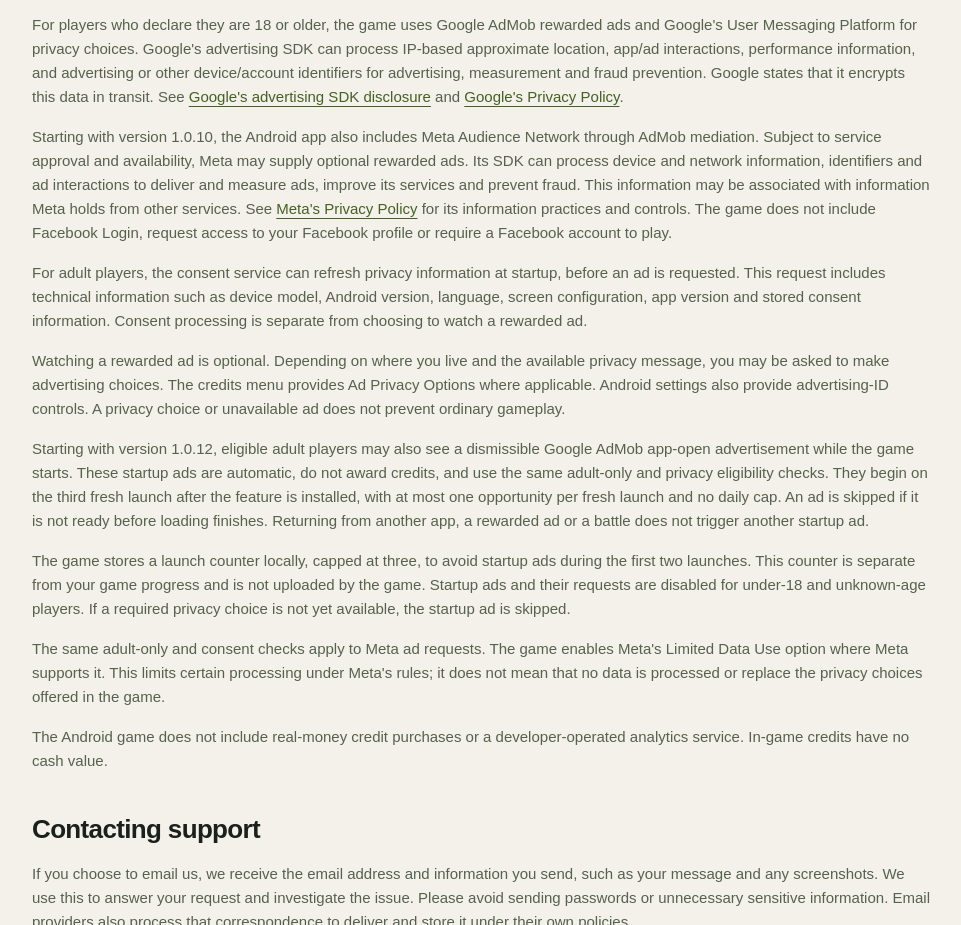
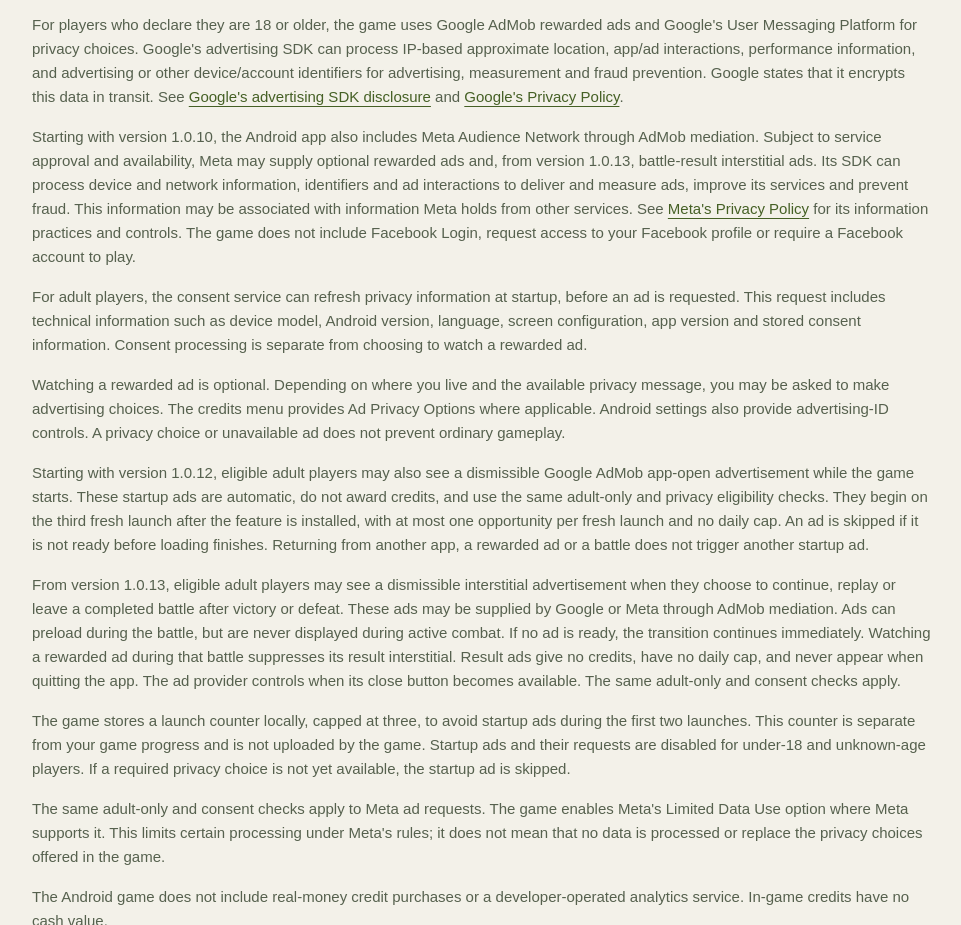
Before and after one commit to iamshivamkumar/animecharmer-website, a plain HTML site: page android-privacy.html in a window 1280 px wide. Shown: the part 1369-2294 px from the top of the page, without its empty margins (158-1119 px from the left). Drawn offline with Linux system fonts and the light colour scheme.

Commit message:
Explain battle result interstitial ads and Meta mediation

```diff
--- a/android-privacy.html
+++ b/android-privacy.html
@@ -34,10 +34,11 @@
 
     <h2>Advertisements and privacy choices</h2>
     <p>For players who declare they are 18 or older, the game uses Google AdMob rewarded ads and Google's User Messaging Platform for privacy choices. Google's advertising SDK can process IP-based approximate location, app/ad interactions, performance information, and advertising or other device/account identifiers for advertising, measurement and fraud prevention. Google states that it encrypts this data in transit. See <a href="https://developers.google.com/admob/android/privacy/play-data-disclosure">Google's advertising SDK disclosure</a> and <a href="https://policies.google.com/privacy">Google's Privacy Policy</a>.</p>
-    <p>Starting with version 1.0.10, the Android app also includes Meta Audience Network through AdMob mediation. Subject to service approval and availability, Meta may supply optional rewarded ads. Its SDK can process device and network information, identifiers and ad interactions to deliver and measure ads, improve its services and prevent fraud. This information may be associated with information Meta holds from other services. See <a href="https://www.facebook.com/privacy/policy/">Meta's Privacy Policy</a> for its information practices and controls. The game does not include Facebook Login, request access to your Facebook profile or require a Facebook account to play.</p>
+    <p>Starting with version 1.0.10, the Android app also includes Meta Audience Network through AdMob mediation. Subject to service approval and availability, Meta may supply optional rewarded ads and, from version 1.0.13, battle-result interstitial ads. Its SDK can process device and network information, identifiers and ad interactions to deliver and measure ads, improve its services and prevent fraud. This information may be associated with information Meta holds from other services. See <a href="https://www.facebook.com/privacy/policy/">Meta's Privacy Policy</a> for its information practices and controls. The game does not include Facebook Login, request access to your Facebook profile or require a Facebook account to play.</p>
     <p>For adult players, the consent service can refresh privacy information at startup, before an ad is requested. This request includes technical information such as device model, Android version, language, screen configuration, app version and stored consent information. Consent processing is separate from choosing to watch a rewarded ad.</p>
     <p>Watching a rewarded ad is optional. Depending on where you live and the available privacy message, you may be asked to make advertising choices. The credits menu provides Ad Privacy Options where applicable. Android settings also provide advertising-ID controls. A privacy choice or unavailable ad does not prevent ordinary gameplay.</p>
     <p>Starting with version 1.0.12, eligible adult players may also see a dismissible Google AdMob app-open advertisement while the game starts. These startup ads are automatic, do not award credits, and use the same adult-only and privacy eligibility checks. They begin on the third fresh launch after the feature is installed, with at most one opportunity per fresh launch and no daily cap. An ad is skipped if it is not ready before loading finishes. Returning from another app, a rewarded ad or a battle does not trigger another startup ad.</p>
+    <p>From version 1.0.13, eligible adult players may see a dismissible interstitial advertisement when they choose to continue, replay or leave a completed battle after victory or defeat. These ads may be supplied by Google or Meta through AdMob mediation. Ads can preload during the battle, but are never displayed during active combat. If no ad is ready, the transition continues immediately. Watching a rewarded ad during that battle suppresses its result interstitial. Result ads give no credits, have no daily cap, and never appear when quitting the app. The ad provider controls when its close button becomes available. The same adult-only and consent checks apply.</p>
     <p>The game stores a launch counter locally, capped at three, to avoid startup ads during the first two launches. This counter is separate from your game progress and is not uploaded by the game. Startup ads and their requests are disabled for under-18 and unknown-age players. If a required privacy choice is not yet available, the startup ad is skipped.</p>
     <p>The same adult-only and consent checks apply to Meta ad requests. The game enables Meta's Limited Data Use option where Meta supports it. This limits certain processing under Meta's rules; it does not mean that no data is processed or replace the privacy choices offered in the game.</p>
     <p>The Android game does not include real-money credit purchases or a developer-operated analytics service. In-game credits have no cash value.</p>
```
Also changed, not shown: android-support.html (+1 -0 lines).
